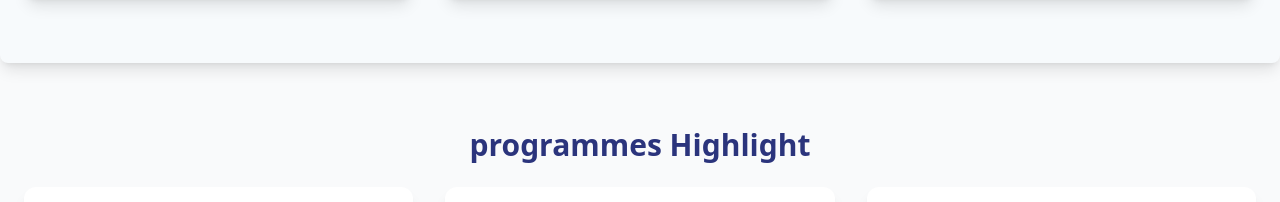
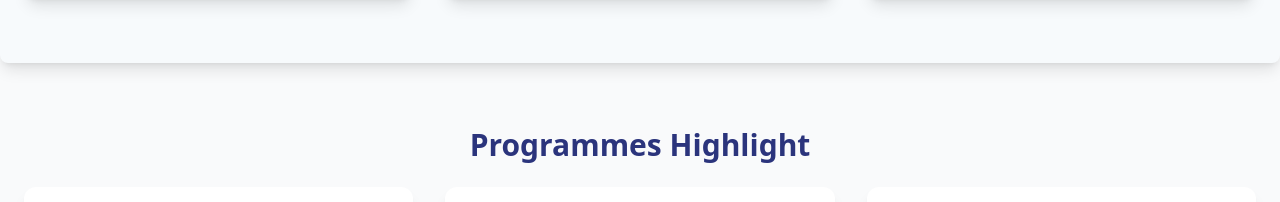
Before and after one commit to Astral-Solutions/Book, a React (Create React App) app in the folder book-world/: page / in a window 1280 px wide. Shown: the part 1325-1527 px from the top of the page. Built offline with nearby package versions, Linux system fonts and the light colour scheme.

Commit message:
Correct 'programmes Highlight' to 'Programmes Highlight' in Home component.

```diff
--- a/book-world/src/Components/Home.jsx
+++ b/book-world/src/Components/Home.jsx
@@ -111,7 +111,7 @@ function Home() {
       {/* programmes Highlight Section */}
       <section className="container mx-auto px-6 py-16">
         <h2 className="text-3xl font-bold text-center text-[#2b347c] mb-6">
-          programmes Highlight
+          Programmes Highlight
         </h2>
         <div className="grid md:grid-cols-3 gap-8">
           <FeatureCard
```
